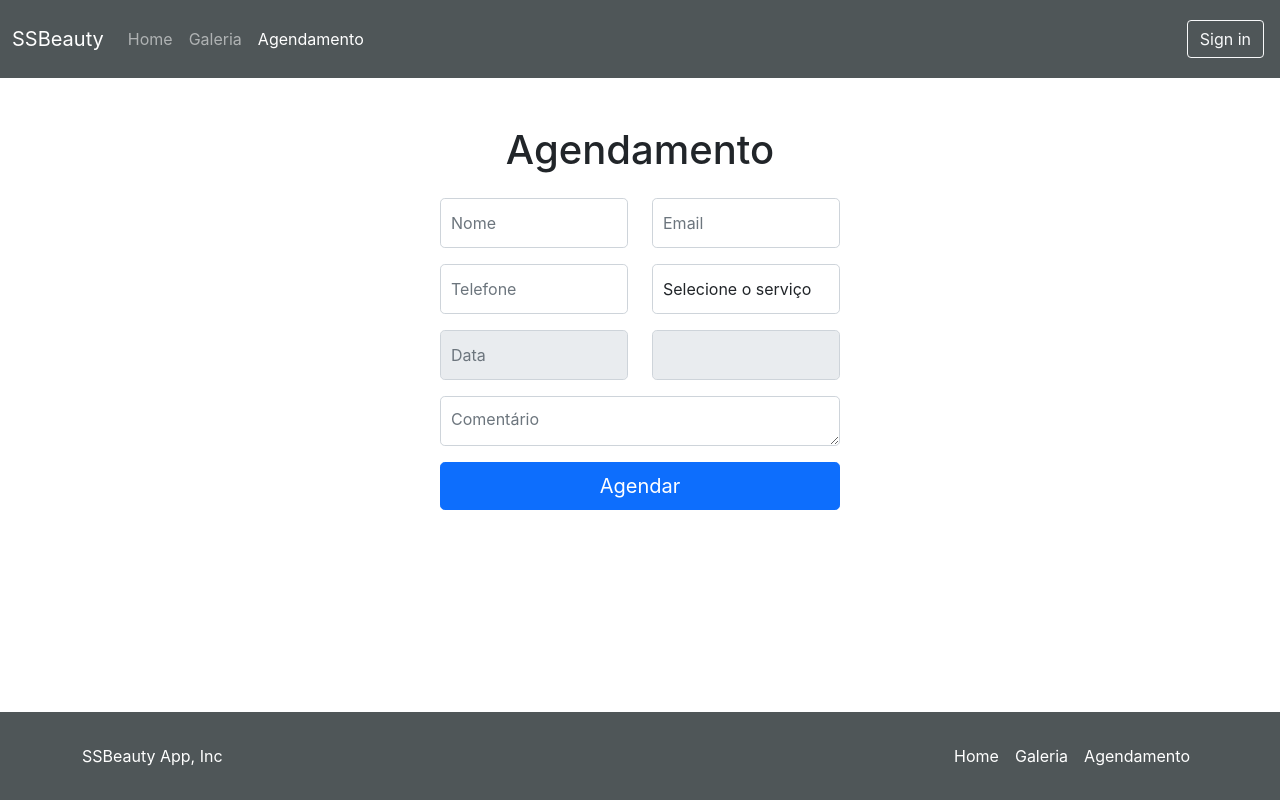
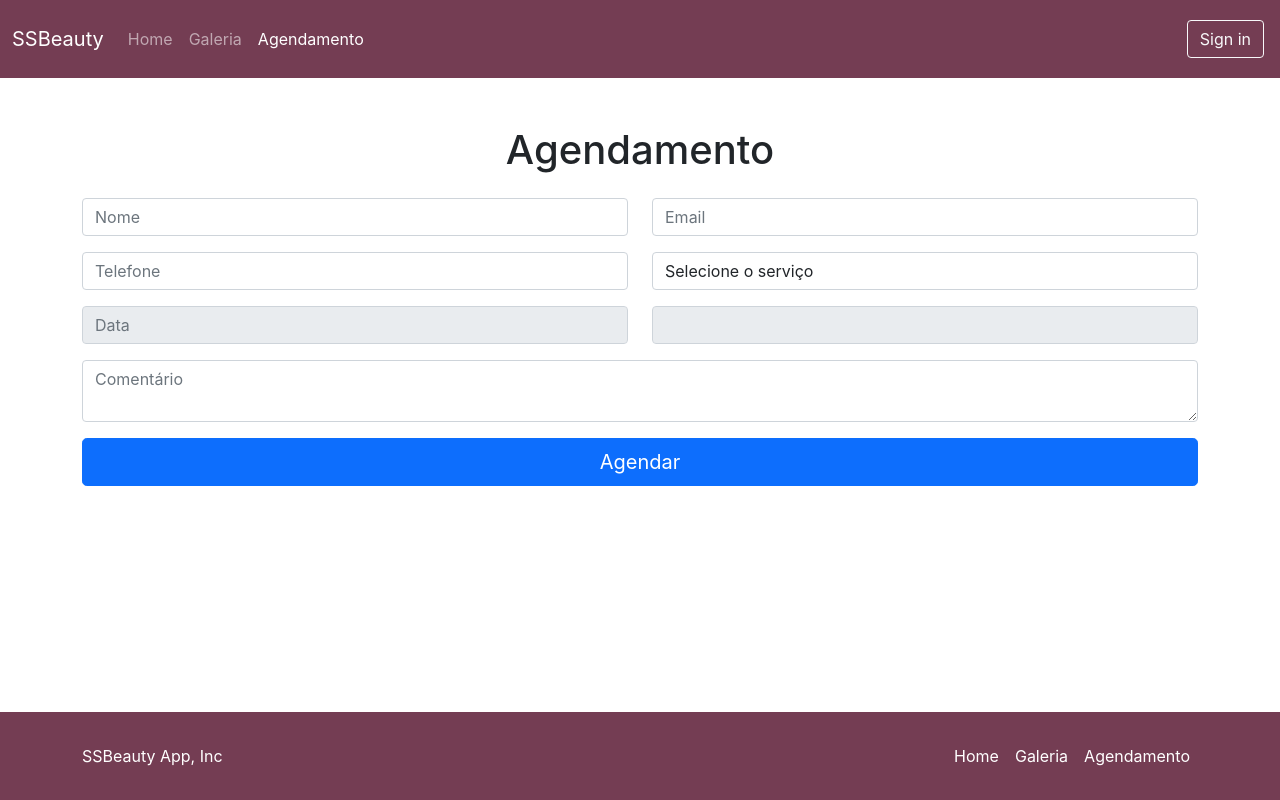
Before and after one commit to moisesgianizelli/ssbeauty-frontend, a React (Create React App) app: page /booking in a window 1280 px wide. Built offline with nearby package versions, Linux system fonts and the light colour scheme.

Commit message:
Main page layout color change

```diff
--- a/src/App.css
+++ b/src/App.css
@@ -12,7 +12,7 @@
 }
 
 .main-color {
-  background-color: #4f5658;
+  background-color: #743d53;
 }
 
 .col-image-left {
--- a/src/layouts/HomePage/components/Booking.tsx
+++ b/src/layouts/HomePage/components/Booking.tsx
@@ -80,17 +80,14 @@ export const Booking = () => {
   return (
     <div className="container mt-5">
       <h1 className="text-center mb-4">Agendamento</h1>
-      <form
-        onSubmit={handleSubmit}
-        style={{ maxWidth: "400px", margin: "auto" }}
-      >
+      <form onSubmit={handleSubmit}>
         <div className="row mb-3">
           <div className="col">
             <input
               type="text"
               placeholder="Nome"
               {...register("name")}
-              className="form-control form-control-lg input-lg"
+              className="form-control"
               required
             />
           </div>
@@ -99,7 +96,7 @@ export const Booking = () => {
               type="email"
               placeholder="Email"
               {...register("email")}
-              className="form-control form-control-lg input-lg"
+              className="form-control"
               required
             />
           </div>
@@ -110,16 +107,12 @@ export const Booking = () => {
               type="tel"
               placeholder="Telefone"
               {...register("phone")}
-              className="form-control form-control-lg input-lg"
+              className="form-control"
               required
             />
           </div>
           <div className="col">
-            <select
-              {...register("service")}
-              className="form-control form-control-lg input-lg"
-              required
-            >
+            <select {...register("service")} className="form-control" required>
               <option value="">Selecione o serviço</option>
               <option value="Sobrancelha">Sobrancelha</option>
               <option value="Micropigmentação">Micropigmentação</option>
@@ -134,7 +127,7 @@ export const Booking = () => {
               placeholder="Data"
               value={formData.date ? formData.date.toLocaleDateString() : ""}
               readOnly
-              className="form-control form-control-lg input-lg"
+              className="form-control"
               required
               onClick={() => setShowDateModal(true)}
             />
@@ -145,7 +138,7 @@ export const Booking = () => {
               name="time"
               value={selectedTime}
               readOnly
-              className="form-control form-control-lg input-lg"
+              className="form-control"
               required
               onClick={() => setShowTimeModal(true)}
             />
@@ -155,7 +148,7 @@ export const Booking = () => {
           <textarea
             placeholder="Comentário"
             {...register("comment")}
-            className="form-control form-control-lg input-lg"
+            className="form-control"
           />
         </div>
         <div className="d-grid">
--- a/src/layouts/HomePage/components/ExploreTopOptions.tsx
+++ b/src/layouts/HomePage/components/ExploreTopOptions.tsx
@@ -5,7 +5,6 @@ export const ExploreTopOptions = () => {
     <div className="p-5 mb-4 bg-dark header">
       <div className="container-fluid py-5 text-white d-flex justify-content-center align-items-center">
         <div className="row">
-          {/* Coluna da imagem */}
           <div className="col-md-6">
             <img
               src={require("./../../../Images/PublicImages/unnamed.jpg")}
@@ -15,7 +14,6 @@ export const ExploreTopOptions = () => {
               alt="profile"
             />
           </div>
-          {/* Coluna da descrição */}
           <div className="col-md-6">
             <div>
               <h1 className="display-5 fw-bold">Suyene Silveira</h1>
```
